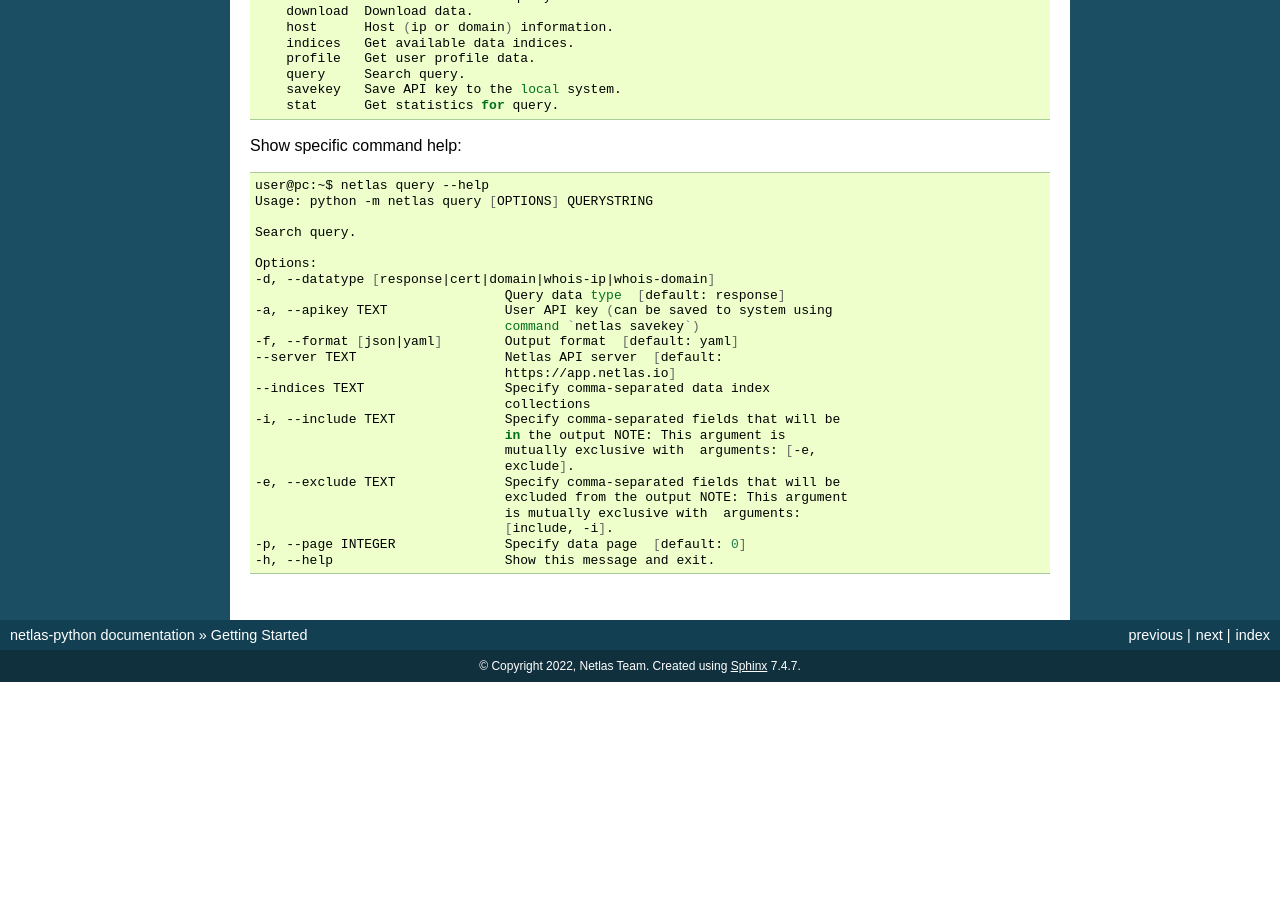
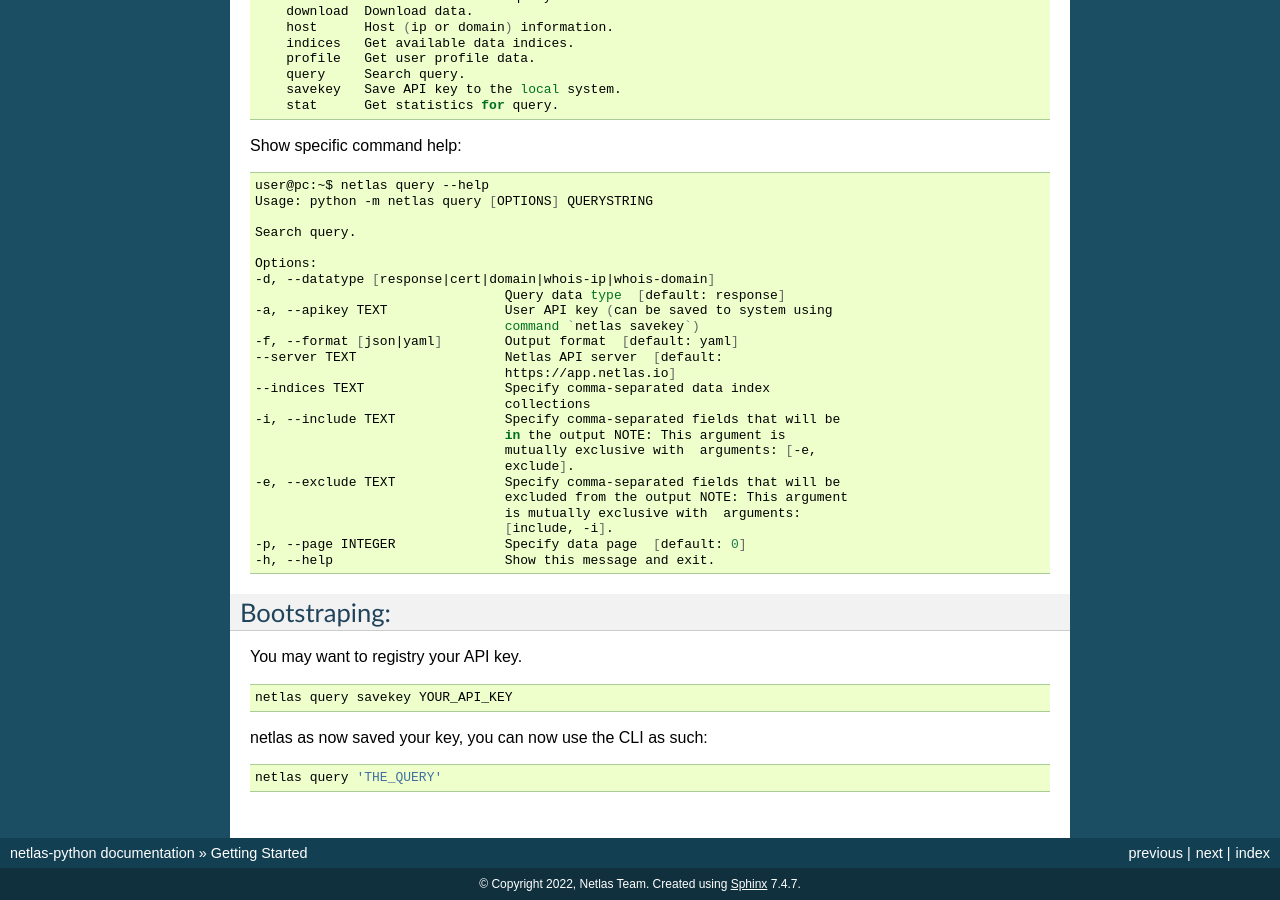
Before and after one commit to netlas-io/netlas-python, a Sphinx documentation site: the page built from docs/getting_started.rst, in a window 1280 px wide and 900 px high, scrolled down 928 px. Built offline with Sphinx 7.4.7, drawn with Linux system fonts in a browser that asks for light colours; before the commit the page ends 1610 px from its top, so only the background shows below that.

Commit message:
feat: clarify API key registering
Why:
Registering the API key using the CLI is not clear in the actual documentation.

How:
Giving and example of API key registering.

```diff
--- a/docs/getting_started.rst
+++ b/docs/getting_started.rst
@@ -96,3 +96,20 @@
                                     [include, -i].
     -p, --page INTEGER              Specify data page  [default: 0]
     -h, --help                      Show this message and exit.
+
+
+Bootstraping:
+------------
+
+You may want to registry your API key.
+
+.. code-block:: bash
+
+    netlas query savekey YOUR_API_KEY
+
+
+netlas as now saved your key, you can now use the CLI as such:
+
+.. code-block:: bash
+
+    netlas query 'THE_QUERY'
```
